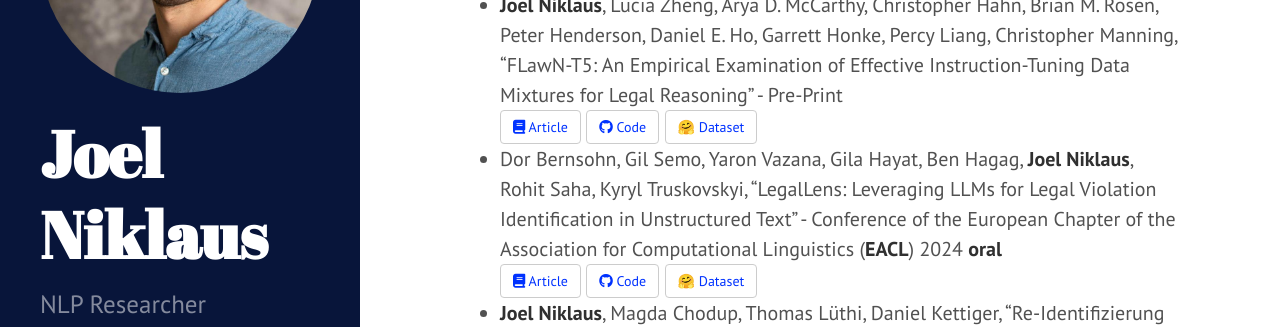
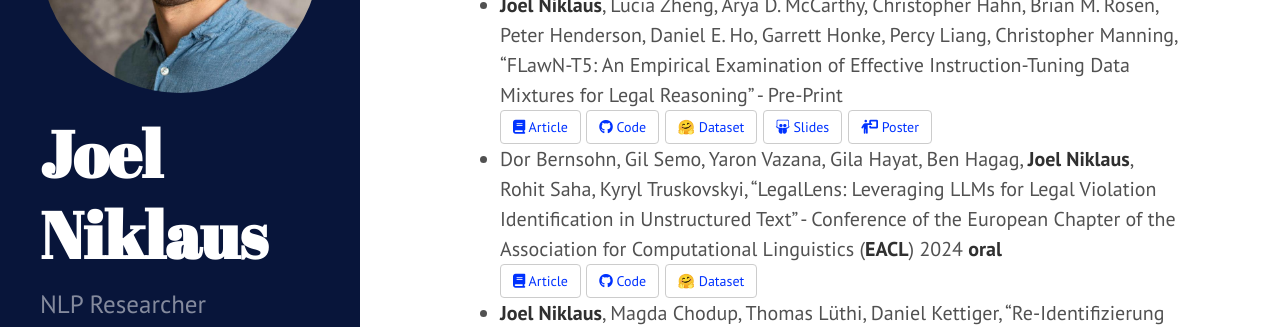
Before and after one commit to JoelNiklaus/joelniklaus.github.io, a Jekyll site: the page built from _pages/publications.md, in a window 1280 px wide and 900 px high, scrolled down 1744 px. Shown: the part 142-469 px from the top of the window. Built offline with Jekyll 4.4.1, drawn with Linux system fonts in a browser that asks for light colours; a style sheet for code colours, icons or effects is not loaded.

Commit message:
add lawinstruct poster and slides
Signed-off-by: Joel Niklaus <me@joelniklaus.ch>

```diff
--- a/_pages/publications.md
+++ b/_pages/publications.md
@@ -48,6 +48,8 @@
   <a href="https://arxiv.org/abs/2404.02127" target="_blank" type="button" class="btn"><i class="fa-solid fa-book"></i> Article</a>
   <a href="https://github.com/JoelNiklaus/LawInstruct" target="_blank" type="button" class="btn"><i class="fa-brands fa-github"></i> Code</a>
   <a href="https://huggingface.co/datasets/lawinstruct/lawinstruct" target="_blank" type="button" class="btn">🤗 Dataset</a>
+  <a href="https://docs.google.com/presentation/d/1tIhIYSrkHOCAwqNNDUuoaJtiXPrZjps04PEsezqEtxo/edit?usp=sharing" target="_blank" type="button" class="btn"><i class="fa-brands fa-slideshare"></i> Slides</a>
+  <a href="https://docs.google.com/presentation/d/1YNBj2PH8daDCejt1Ykdz7SHOnAw0uqeuXkss0AevN9A/edit?usp=sharing" target="_blank" type="button" class="btn"><i class="fa-solid fa-person-chalkboard"></i> Poster</a>
 * Dor Bernsohn, Gil Semo, Yaron Vazana, Gila Hayat, Ben Hagag, **Joel Niklaus**, Rohit Saha, Kyryl Truskovskyi,
   "LegalLens: Leveraging LLMs for Legal Violation Identification in Unstructured Text" -
   Conference of the European Chapter of the Association for Computational Linguistics (**EACL**) 2024 **oral**
```
